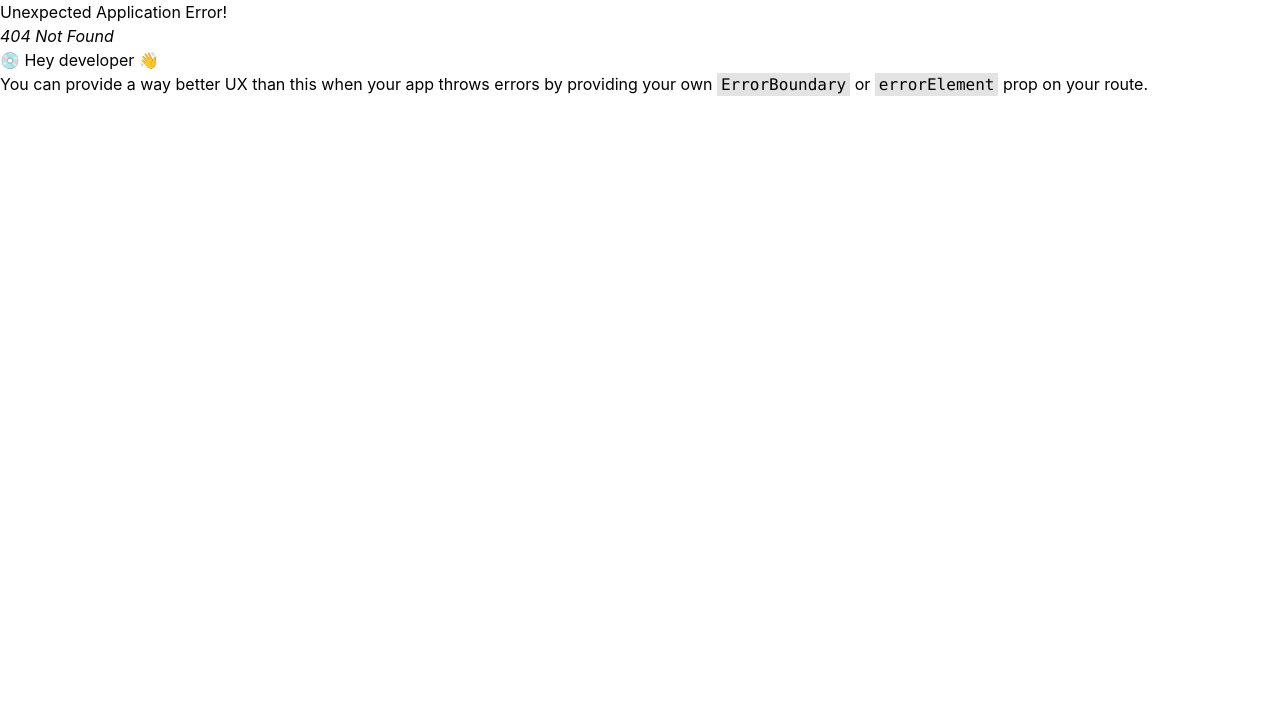
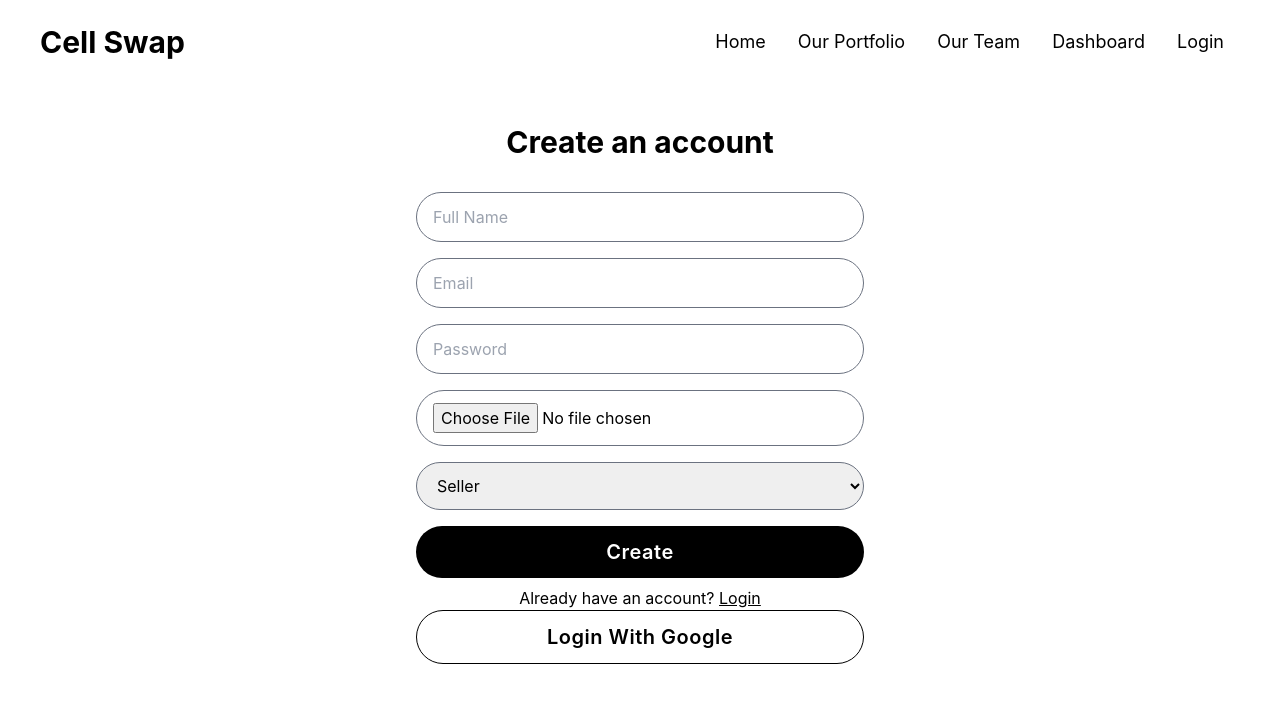
Before and after one commit to JubayerP/cell-swap-client, a React (Create React App) app: page /register in a window 1280 px wide. Before the commit this address had no page. Shown: the top 702 px of the page. Built offline with nearby package versions, Linux system fonts and the light colour scheme.

Commit message:
login and register form added

```diff
--- a/src/Pages/CategoryItems/ItemsCard.js
+++ b/src/Pages/CategoryItems/ItemsCard.js
@@ -4,7 +4,6 @@ import { useNavigation } from 'react-router-dom';
 const ItemsCard = ({ phone }) => {
     const { name, image, location, resalePrice, originalPrice, used } = phone;
     const navigation = useNavigation();
-    console.log(navigation);
     return (
         <div className='mx-auto p-6 max-w-sm w-full rounded-xl shadow-xl'>
             <div className='max-w-sm overflow-hidden'>
--- /dev/null
+++ b/src/Pages/Login/Login.js
@@ -0,0 +1,25 @@
+import React from 'react';
+import { Link } from 'react-router-dom';
+
+const Login = () => {
+    return (
+        <div className='my-10 px-10'>
+            <h3 className="text-3xl font-bold text-center mb-8">Welcome Back!</h3>
+
+            <form className='lg:max-w-md md:max-w-md max-w-sm mx-auto'>
+                <div className='grid grid-cols-1 gap-4'>
+                    <input type="email" placeholder='Email' className='outline-none border border-gray-500 focus:border-black pl-4 py-3 rounded-full' />
+                    <input type="password" placeholder='Password' className='outline-none border border-gray-500 focus:border-black pl-4 py-3 rounded-full' />
+                    <button className='bg-black rounded-full text-white font-semibold text-xl -tracking-tight py-3 '>Log In</button>
+                </div>
+                <p className='text-base text-center my-2'>Don't have an account? <Link to='/register' className='underline'>Create</Link></p>
+            </form>
+
+            <div className='lg:max-w-md md:max-w-md max-w-sm mx-auto mt-2.4'>
+                <button className='rounded-full text-black border border-black font-semibold text-xl -tracking-tight py-3 w-full'>Login With Google</button>
+            </div>
+        </div>
+    );
+};
+
+export default Login;
--- /dev/null
+++ b/src/Pages/Register/Register.js
@@ -0,0 +1,32 @@
+import React from 'react';
+import { Link } from 'react-router-dom';
+
+const Register = () => {
+    return (
+        <div className='my-10 px-10'>
+            <h3 className="text-3xl font-bold text-center mb-8">Create an account</h3>
+
+            <form className='lg:max-w-md md:max-w-md max-w-sm mx-auto'>
+                <div className='grid grid-cols-1 gap-4'>
+                    <input type="text" placeholder='Full Name' className='outline-none border border-gray-500 focus:border-black pl-4 py-3 rounded-full' />
+                    <input type="email" placeholder='Email' className='outline-none border border-gray-500 focus:border-black pl-4 py-3 rounded-full' />
+                    <input type="password" placeholder='Password' className='outline-none border border-gray-500 focus:border-black pl-4 py-3 rounded-full' />
+                    <input type="file" placeholder='Photo' className='outline-none border border-gray-500 focus:border-black pl-4 py-3 rounded-full' />
+                    <select className='outline-none border border-gray-500 focus:border-black pl-4 py-3 rounded-full' >
+                        <option value="Please Select Your Role" disabled>Please Select Your Role</option>
+                        <option value="Seller">Seller</option>
+                        <option value="Buyer">Buyer</option>
+                    </select>
+                    <button className='bg-black rounded-full text-white font-semibold text-xl -tracking-tight py-3 '>Create</button>
+                </div>
+                <p className='text-base text-center mt-2'>Already have an account? <Link to='/login' className='underline'>Login</Link></p>
+            </form>
+
+            <div className='lg:max-w-md md:max-w-md max-w-sm mx-auto mt-2.4'>
+                <button className='rounded-full text-black border border-black font-semibold text-xl -tracking-tight py-3 w-full'>Login With Google</button>
+            </div>
+        </div>
+    );
+};
+
+export default Register;
```
Also changed, not shown: src/routes/Routes/Routes.js (+10 -0 lines).
